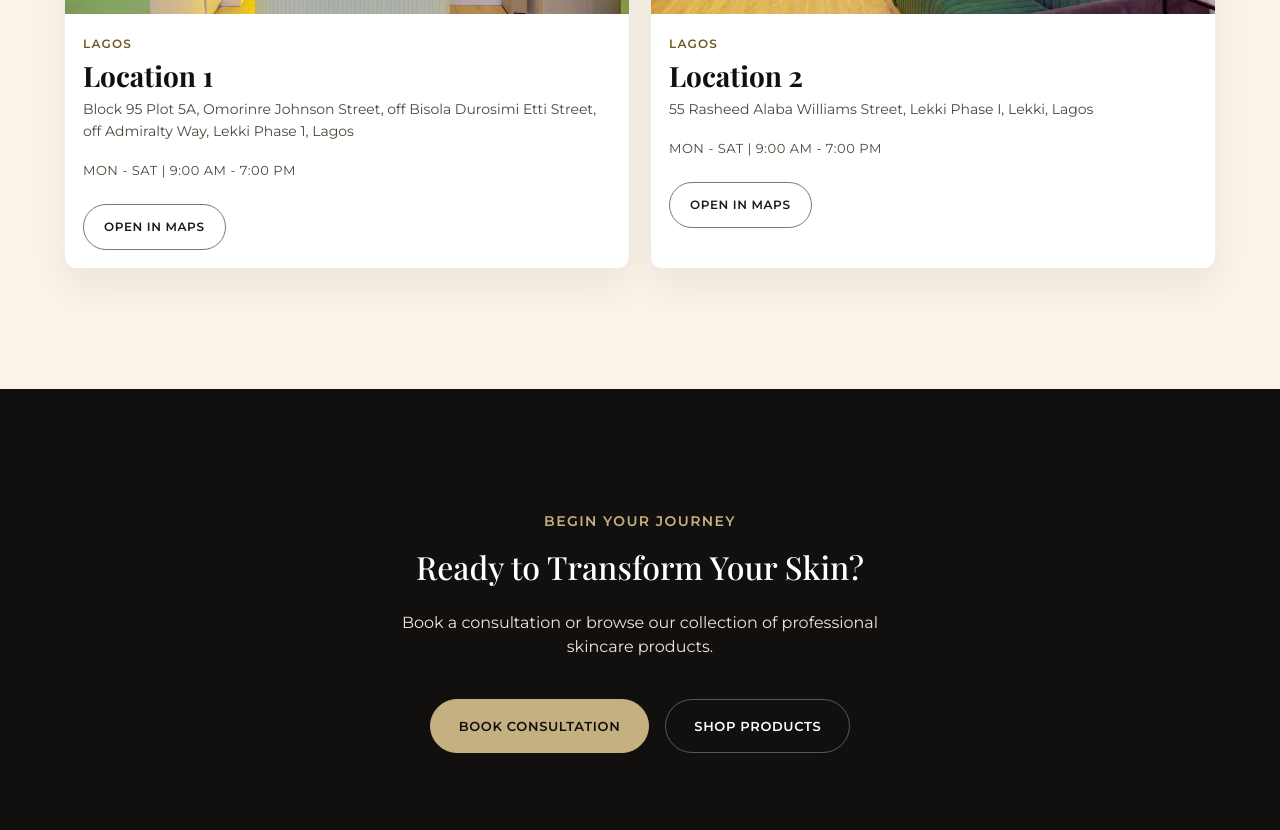
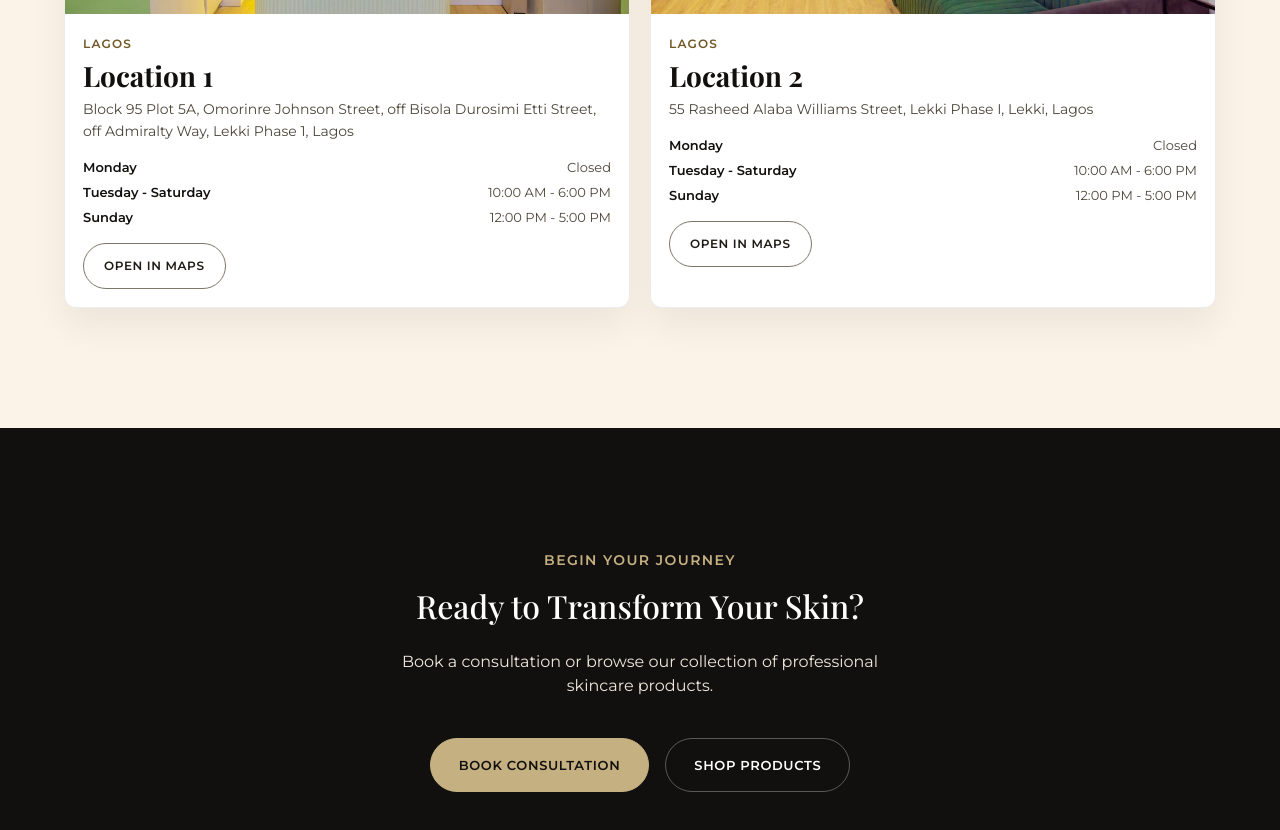
Before and after one commit to durodolajames/deluxe-spa-react, a Next.js app: page / in a window 1280 px wide. Shown: the part 9400-10230 px from the top of the page. Built offline with nearby package versions, Linux system fonts and the light colour scheme; no server answers.

Commit message:
Refine opening hours display on home and contact

```diff
--- a/app/globals.css
+++ b/app/globals.css
@@ -1590,6 +1590,31 @@ button {
   margin-bottom: 22px;
 }
 
+.location-hours-list,
+.contact-hours-list {
+  list-style: none;
+  margin: 0 0 16px;
+  padding: 0;
+  display: grid;
+  gap: 6px;
+}
+
+.location-hours-list li,
+.contact-hours-list li {
+  display: flex;
+  justify-content: space-between;
+  gap: 12px;
+  font-size: 13px;
+  color: var(--on-surface-variant);
+  line-height: 1.45;
+}
+
+.location-hours-list li span:first-child,
+.contact-hours-list li span:first-child {
+  font-weight: 600;
+  color: var(--deep-espresso);
+}
+
 @media (min-width: 768px) {
   .impact-grid {
     grid-template-columns: repeat(4, minmax(0, 1fr));
@@ -2794,6 +2819,10 @@ button {
   margin-bottom: 16px;
 }
 
+.contact-hours-list {
+  margin-bottom: 0;
+}
+
 @media (min-width: 1200px) {
   .contact-locations-grid {
     grid-template-columns: repeat(2, minmax(0, 1fr));
--- a/app/page.tsx
+++ b/app/page.tsx
@@ -111,7 +111,6 @@ const clinicLocations = [
     image: '/images/6.jpeg',
     imageAlt: 'Deluxe Skincare Lekki location',
     address: 'Block 95 Plot 5A, Omorinre Johnson Street, off Bisola Durosimi Etti Street, off Admiralty Way, Lekki Phase 1, Lagos',
-    note: 'Mon - Sat | 9:00 AM - 7:00 PM',
     mapUrl: 'https://www.google.com/maps/search/?api=1&query=Block+95+plot+5A+Omorinre+Johnson+street+off+bisola+durosimi+etti+street+off+admiralty+way+Lekki+Phase1+Lagos',
   },
   {
@@ -121,9 +120,14 @@ const clinicLocations = [
     image: '/images/Hero.jpeg',
     imageAlt: 'Deluxe Skincare second Lekki location',
     address: '55 Rasheed Alaba Williams Street, Lekki Phase I, Lekki, Lagos',
-    note: 'Mon - Sat | 9:00 AM - 7:00 PM',
     mapUrl: 'https://www.google.com/maps/search/?api=1&query=55+Rasheed+Alaba+Williams+Street+Lekki+Phase+I+Lekki+Lagos',
   },
+];
+
+const weeklyHours = [
+  { day: 'Monday', time: 'Closed' },
+  { day: 'Tuesday - Saturday', time: '10:00 AM - 6:00 PM' },
+  { day: 'Sunday', time: '12:00 PM - 5:00 PM' },
 ];
 
 export default function HomePage() {
@@ -506,7 +510,14 @@ export default function HomePage() {
                   <p className="contact-location-city">{location.city}</p>
                   <h3 className="contact-location-title">{location.title}</h3>
                   <p className="contact-location-address">{location.address}</p>
-                  <p className="location-note">{location.note}</p>
+                  <ul className="location-hours-list" aria-label="Opening hours">
+                    {weeklyHours.map((item) => (
+                      <li key={item.day}>
+                        <span>{item.day}</span>
+                        <span>{item.time}</span>
+                      </li>
+                    ))}
+                  </ul>
                   <a href={location.mapUrl} target="_blank" rel="noopener noreferrer" className="btn btn-secondary btn-sm">Open in Maps</a>
                 </div>
               </article>
```
Also changed, not shown: app/contact/page.tsx (+14 -1 lines).
